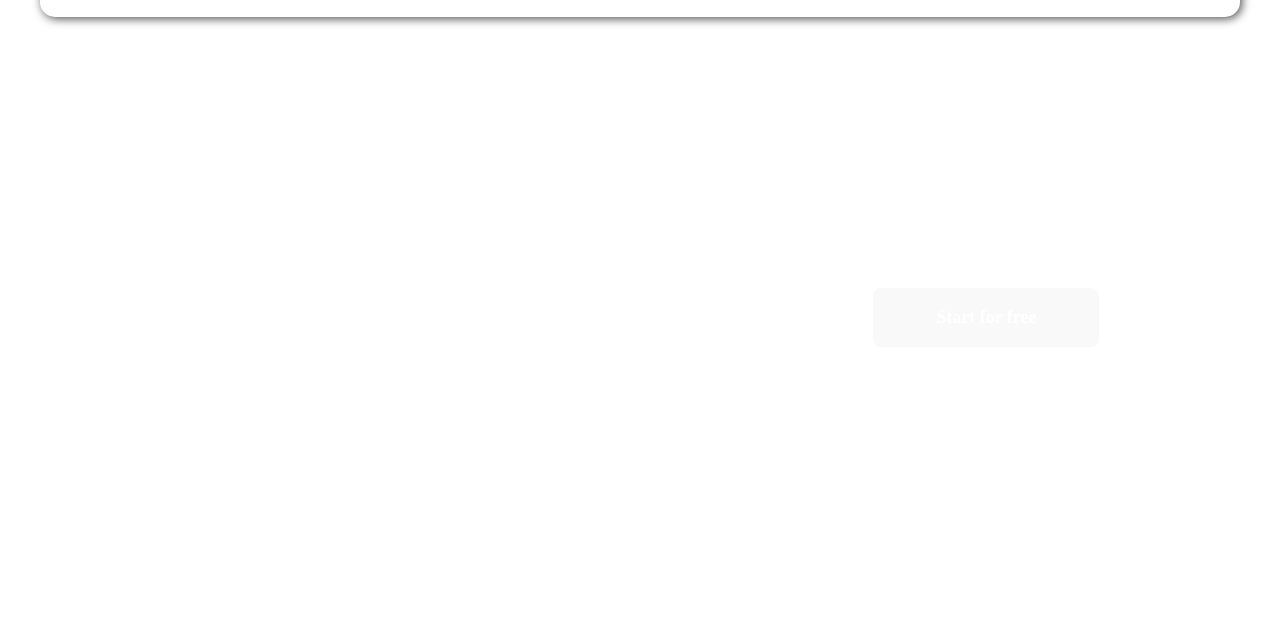
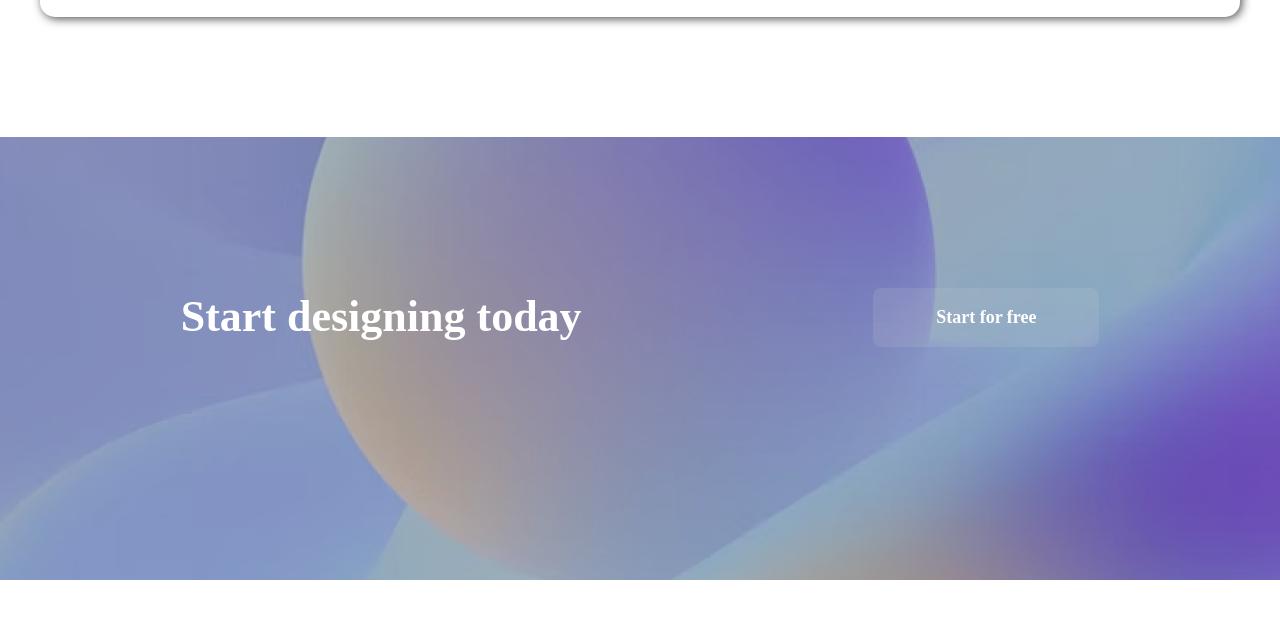
Before and after one commit to Talibusmani77/miricanvas-clone, a plain HTML site: page index.html in a window 1280 px wide. Shown: the part 5944-6586 px from the top of the page. Drawn offline with nearby package versions, Linux system fonts and the light colour scheme; the site is published under a folder, as on GitHub Pages, so addresses that start at the root find nothing; a web font is replaced by a local one.

Commit message:
second commit

```diff
--- a/style.css
+++ b/style.css
@@ -425,7 +425,7 @@ body{
 
    .sec7{
     height: 443px;
-    background-image: url(/assets/asset\ 93.png);
+    background-image: url(assets/asset\ 93.png);
     background-position: center;
     background-repeat: no-repeat;
     background-size: cover;
```
